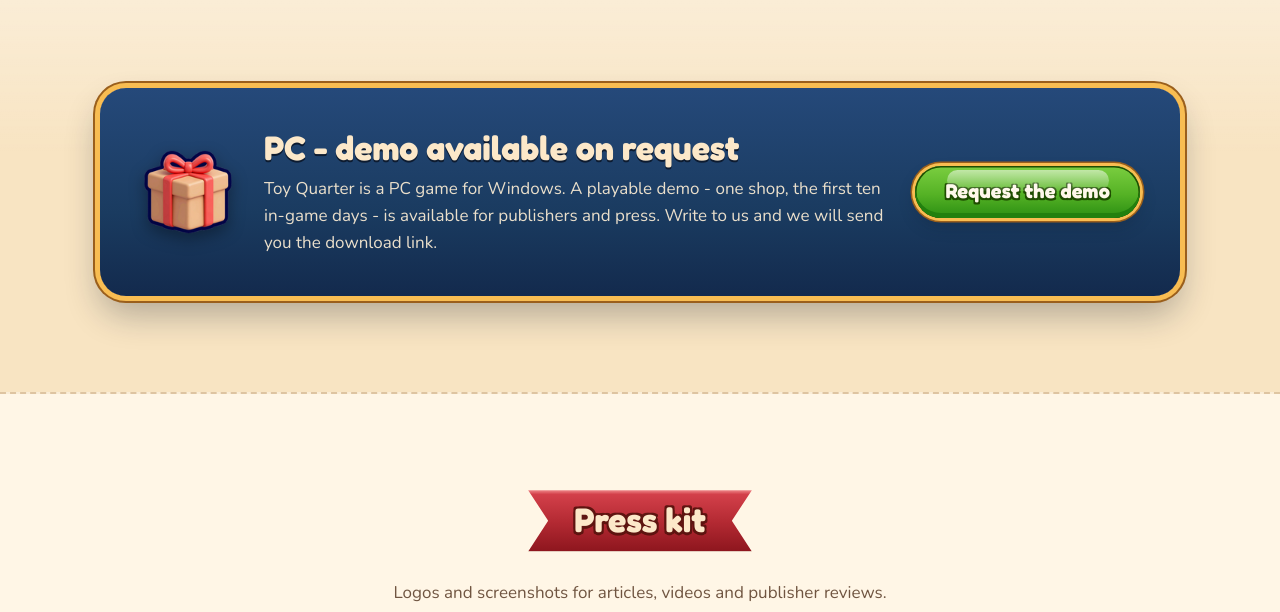
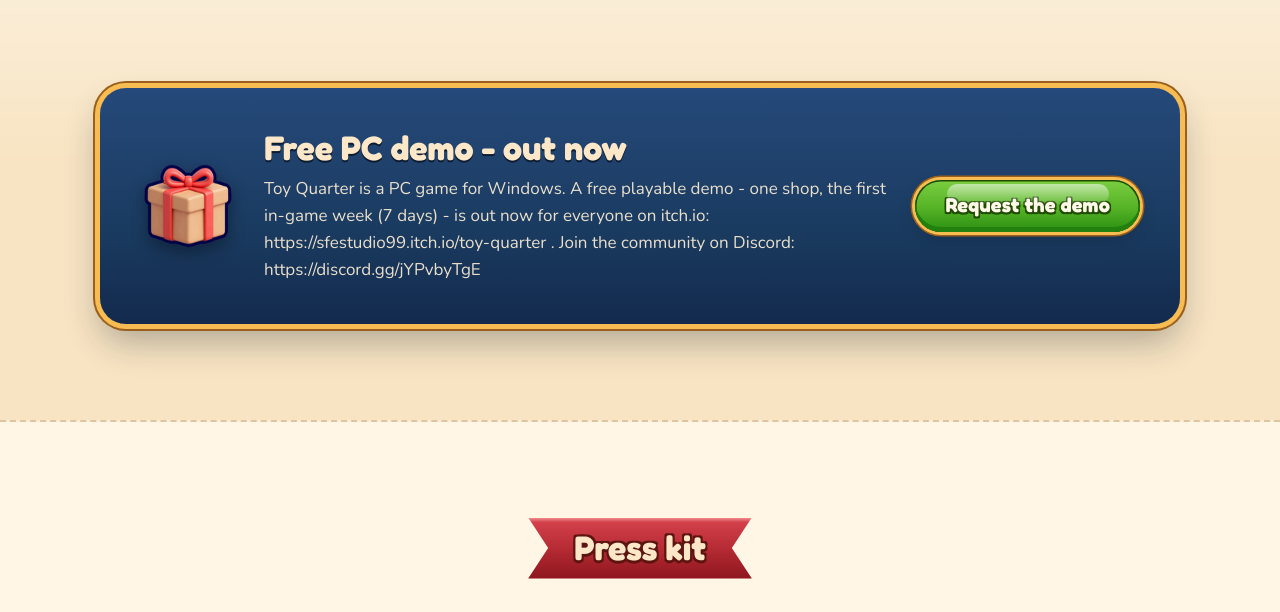
Before and after one commit to sfestudio99/sfestudio99.github.io, a plain HTML site: page index.html in a window 1280 px wide. Shown: the part 3580-4192 px from the top of the page. Drawn offline with Linux system fonts and the light colour scheme.

Commit message:
Toy Quarter page build 2026-11-19 23:59
Co-Authored-By: Claude Opus 5.5 <noreply@anthropic.com>

```diff
--- a/index.html
+++ b/index.html
@@ -5,7 +5,7 @@
 <meta charset="utf-8">
 <meta name="viewport" content="width=device-width, initial-scale=1, viewport-fit=cover">
 <title>Toy Quarter - a cosy toy shop and toy-making management game for PC</title>
-<meta name="description" content="Toy Quarter is a cosy 3D management game for PC: make every toy by hand, watch it go from the workbench to the shelf to a happy customer, then grow a tiny toy shop into a whole district of shops. Single player, premium. PC demo available on request.">
+<meta name="description" content="Toy Quarter is a cosy 3D management game for PC: make every toy by hand, watch it go from the workbench to the shelf to a happy customer, then grow a tiny toy shop into a whole district of shops. Single player, premium. Free PC demo out now.">
 <meta http-equiv="Content-Security-Policy" content="default-src 'self'; img-src 'self' data:; media-src 'self'; style-src 'self'; script-src 'self'; font-src 'self'; frame-src https://www.youtube-nocookie.com; connect-src 'none'; object-src 'none'; base-uri 'self'; form-action 'none'">
 <meta name="referrer" content="strict-origin-when-cross-origin">
 <meta name="theme-color" content="#1A3B60">
@@ -16,7 +16,7 @@
 <meta property="og:type" content="website">
 <meta property="og:site_name" content="Toy Quarter">
 <meta property="og:title" content="Toy Quarter - grow a tiny toy shop into a toy empire">
-<meta property="og:description" content="A cosy 3D management game for PC where your toy shop makes its own toys. Single player, premium. PC demo available on request.">
+<meta property="og:description" content="A cosy 3D management game for PC where your toy shop makes its own toys. Single player, premium. Free PC demo out now.">
 <meta property="og:url" content="https://sfestudio99.github.io/">
 <meta property="og:image" content="https://sfestudio99.github.io/assets/img/og_image.jpg">
 <meta property="og:image:width" content="1200">
@@ -24,7 +24,7 @@
 <meta property="og:image:alt" content="Toy Quarter logo over a warm wooden toy shop">
 <meta name="twitter:card" content="summary_large_image">
 <meta name="twitter:title" content="Toy Quarter - grow a tiny toy shop into a toy empire">
-<meta name="twitter:description" content="A cosy 3D management game for PC where your toy shop makes its own toys. Single player, premium. PC demo available on request.">
+<meta name="twitter:description" content="A cosy 3D management game for PC where your toy shop makes its own toys. Single player, premium. Free PC demo out now.">
 <meta name="twitter:image" content="https://sfestudio99.github.io/assets/img/og_image.jpg">
 <!--/BUILD:META-->
 <link rel="icon" href="favicon.ico" sizes="any">
@@ -202,8 +202,8 @@
     <div class="demo">
       <img class="demo__icon" src="assets/img/icons/misc_box.png" width="96" height="96" alt="" loading="lazy">
       <div class="demo__text">
-        <h2 id="demo-title">PC - demo available on request</h2>
-        <p>Toy Quarter is a PC game for Windows. A playable demo - one shop, the first ten in-game days - is available for publishers and press. Write to us and we will send you the download link.</p>
+        <h2 id="demo-title">Free PC demo - out now</h2>
+        <p>Toy Quarter is a PC game for Windows. A free playable demo - one shop, the first in-game week (7 days) - is out now for everyone on itch.io: https://sfestudio99.itch.io/toy-quarter . Join the community on Discord: https://discord.gg/jYPvbyTgE</p>
       </div>
       <a class="btn btn--green" href="mailto:sfestudio99@gmail.com?subject=Toy%20Quarter%20-%20PC%20demo%20request">Request the demo</a>
     </div>
```
Also changed, not shown: assets/img/og_image.jpg, 2 other files.
